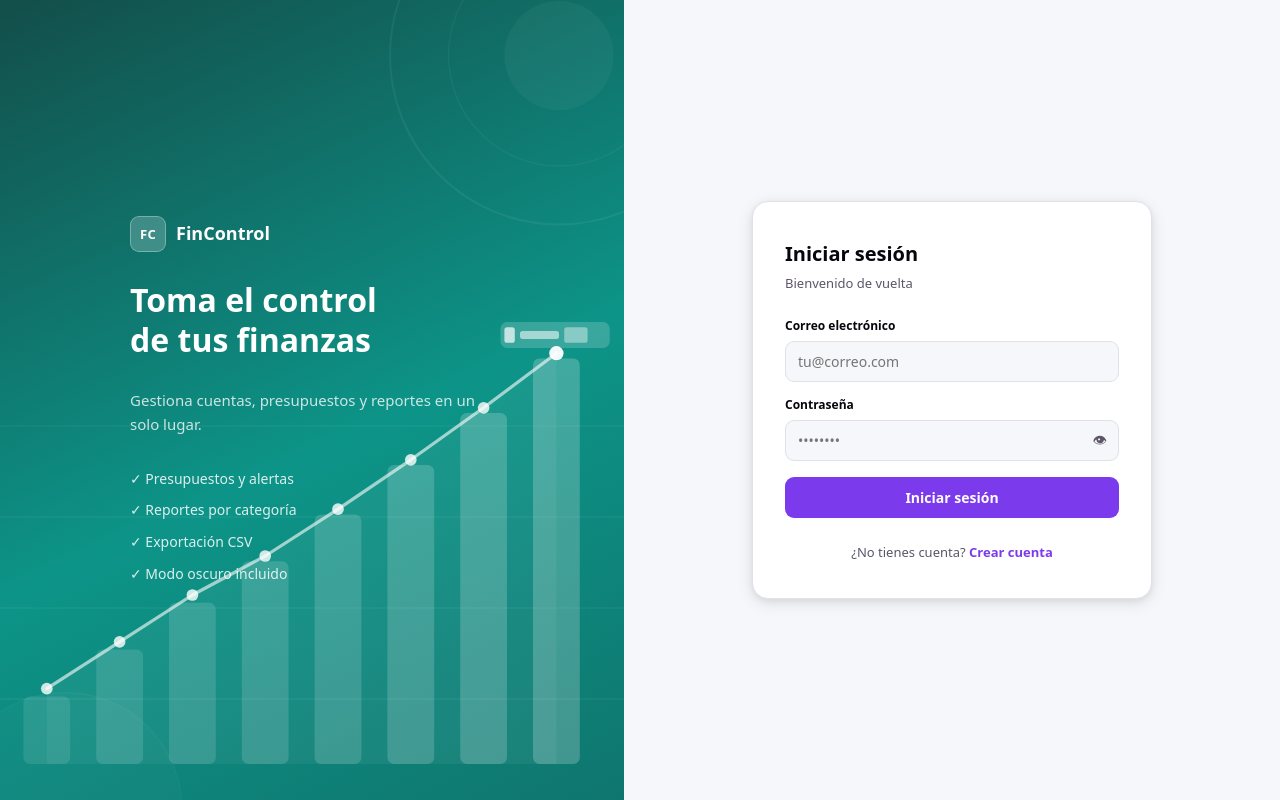
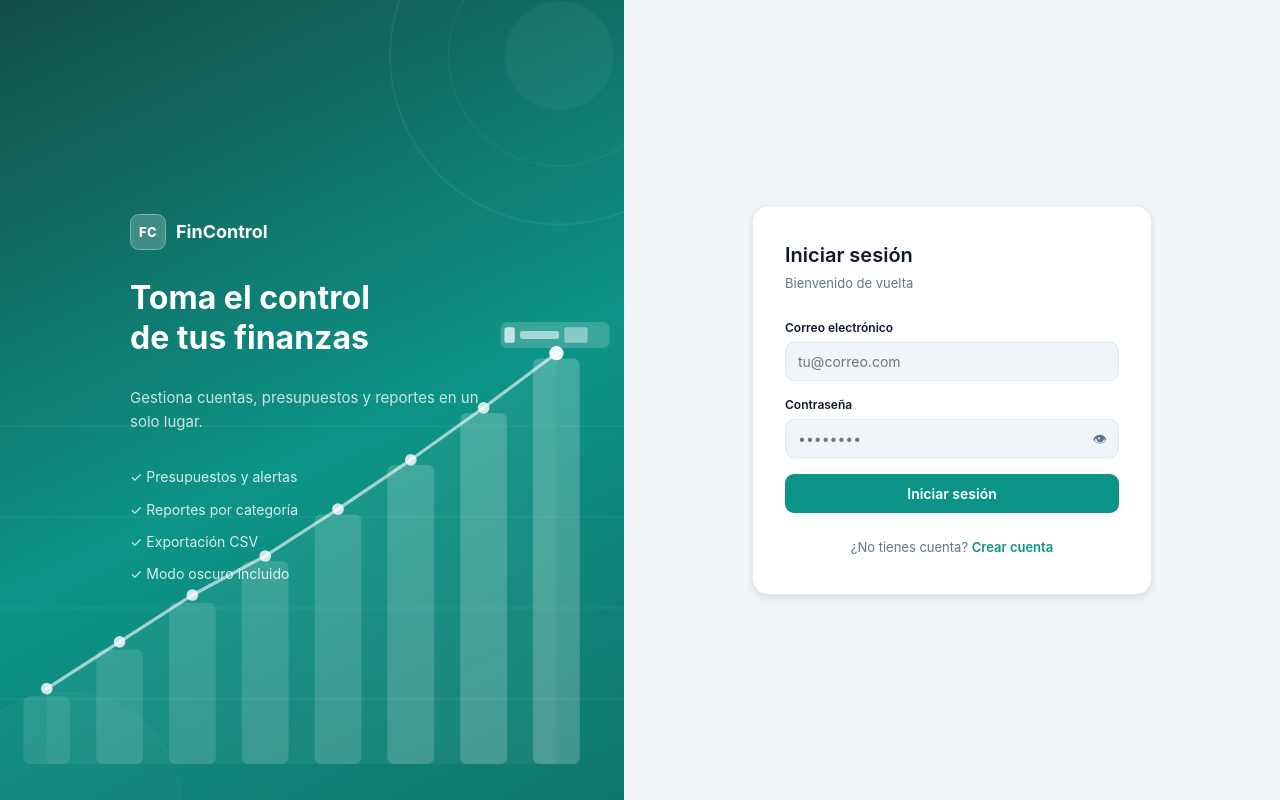
Before and after one commit to EmilianoAscencio/Frontend-FinControl, a Vue app: page /login in a window 1280 px wide. Built offline with nearby package versions, Linux system fonts and the light colour scheme; no server answers.

Commit message:
[ADDED]: modificaciones a style.css

```diff
--- a/src/style.css
+++ b/src/style.css
@@ -1,134 +1,266 @@
-/* Tema claro (por defecto) */
+/* ======================================================
+   FinControl — Design System
+   Inspirado en el estilo IMPULSO: teal, Inter, limpio
+   ====================================================== */
+
+/* ===== Tema claro ===== */
 :root {
-  --text:          #5c5668;
-  --text-h:        #08060d;
-  --bg:            #f5f7fa;
-  --bg-card:       #ffffff;
-  --border:        #e2e0e9;
-  --code-bg:       #eef0f5;
-  --accent:        #7c3aed;
-  --accent-soft:   #8b5cf6;
-  --accent-bg:     rgba(124, 58, 237, 0.08);
-  --accent-border: rgba(124, 58, 237, 0.3);
-  --shadow-sm:     0 1px 3px rgba(0,0,0,0.08), 0 1px 2px rgba(0,0,0,0.04);
-  --shadow-md:     0 4px 16px rgba(0,0,0,0.10), 0 2px 6px rgba(0,0,0,0.06);
-  --radius:        12px;
-  --sans:    system-ui, 'Segoe UI', Roboto, sans-serif;
-  --mono:    ui-monospace, Consolas, monospace;
-  font-family: var(--sans);
-  font-size: 15px;
-  line-height: 1.55;
+  --font: 'Inter', system-ui, -apple-system, sans-serif;
+  --mono: ui-monospace, 'Cascadia Code', Consolas, monospace;
+
+  /* Grises */
+  --text:       #64748b;
+  --text-h:     #0f172a;
+  --bg:         #f1f5f9;
+  --bg-card:    #ffffff;
+  --sidebar-bg: #ffffff;
+  --border:     #e2e8f0;
+  --muted:      #f8fafc;
+
+  /* Acento teal (IMPULSO style) */
+  --accent:         #0d9488;
+  --accent-soft:    #0f766e;
+  --accent-light:   #14b8a6;
+  --accent-bg:      rgba(13, 148, 136, 0.08);
+  --accent-bg2:     rgba(13, 148, 136, 0.14);
+  --accent-border:  rgba(13, 148, 136, 0.25);
+
+  /* Estado */
+  --success:     #16a34a;
+  --success-bg:  rgba(22, 163, 74, 0.09);
+  --danger:      #dc2626;
+  --danger-bg:   rgba(220, 38, 38, 0.08);
+  --warning:     #ca8a04;
+  --warning-bg:  rgba(202, 138, 4, 0.09);
+  --info:        #2563eb;
+  --info-bg:     rgba(37, 99, 235, 0.09);
+
+  /* Sombras */
+  --shadow-xs: 0 1px 2px rgba(0,0,0,0.04);
+  --shadow-sm: 0 1px 3px rgba(0,0,0,0.07), 0 1px 2px rgba(0,0,0,0.04);
+  --shadow-md: 0 4px 8px rgba(0,0,0,0.07), 0 2px 4px rgba(0,0,0,0.04);
+  --shadow-lg: 0 12px 24px rgba(0,0,0,0.09), 0 4px 8px rgba(0,0,0,0.05);
+
+  --radius:    10px;
+  --radius-lg: 14px;
+  --radius-xl: 18px;
+
+  font-family: var(--font);
+  font-size: 14px;
+  line-height: 1.6;
   color: var(--text);
   background: var(--bg);
   -webkit-font-smoothing: antialiased;
+  -moz-osx-font-smoothing: grayscale;
 }
 
-/* Tema oscuro (clase manual) */
+/* ===== Tema oscuro ===== */
 html.dark-mode {
-  --text:          #9ca3af;
-  --text-h:        #f3f4f6;
-  --bg:            #0f1117;
-  --bg-card:       #1a1d27;
-  --border:        #2a2d3a;
-  --code-bg:       #1a1d27;
-  --accent:        #a78bfa;
-  --accent-soft:   #c4b5fd;
-  --accent-bg:     rgba(167, 139, 250, 0.12);
-  --accent-border: rgba(167, 139, 250, 0.4);
-  --shadow-sm:     0 1px 3px rgba(0,0,0,0.3);
-  --shadow-md:     0 4px 16px rgba(0,0,0,0.4);
+  --text:       #94a3b8;
+  --text-h:     #f1f5f9;
+  --bg:         #0f172a;
+  --bg-card:    #1e293b;
+  --sidebar-bg: #1e293b;
+  --border:     #334155;
+  --muted:      #1e293b;
+
+  --accent:        #2dd4bf;
+  --accent-soft:   #5eead4;
+  --accent-light:  #99f6e4;
+  --accent-bg:     rgba(45, 212, 191, 0.09);
+  --accent-bg2:    rgba(45, 212, 191, 0.16);
+  --accent-border: rgba(45, 212, 191, 0.28);
+
+  --shadow-xs: 0 1px 2px rgba(0,0,0,0.25);
+  --shadow-sm: 0 1px 3px rgba(0,0,0,0.35);
+  --shadow-md: 0 4px 8px rgba(0,0,0,0.40);
+  --shadow-lg: 0 12px 24px rgba(0,0,0,0.50);
 }
 
-/* Reset */
+/* ===== Reset ===== */
 *, *::before, *::after { box-sizing: border-box; }
 body  { margin: 0; background: var(--bg); color: var(--text); }
 #app  { min-height: 100svh; display: flex; flex-direction: column; }
 
-h1, h2, h3, h4 { font-family: var(--sans); font-weight: 600; color: var(--text-h); margin: 0 0 8px; }
-h2 { font-size: 20px; }
-h3 { font-size: 16px; }
+h1, h2, h3, h4 {
+  font-family: var(--font);
+  font-weight: 600;
+  color: var(--text-h);
+  margin: 0 0 4px;
+  line-height: 1.35;
+}
+h2 { font-size: 18px; }
+h3 { font-size: 15px; }
 p  { margin: 0; }
 a  { color: var(--accent); text-decoration: none; }
 a:hover { text-decoration: underline; }
-input, button, select, textarea { font-family: var(--sans); font-size: 14px; }
+input, button, select, textarea { font-family: var(--font); }
 
-/* Card */
-.card { background: var(--bg-card); border: 1px solid var(--border); border-radius: var(--radius); box-shadow: var(--shadow-sm); padding: 24px; }
+/* ===== Card ===== */
+.card {
+  background: var(--bg-card);
+  border: 1px solid var(--border);
+  border-radius: var(--radius);
+  box-shadow: var(--shadow-sm);
+  padding: 20px;
+}
 
-/* Badge */
-.badge         { display: inline-flex; align-items: center; padding: 3px 10px; border-radius: 99px; font-size: 11px; font-weight: 600; }
-.badge-green   { background: rgba(22,163,74,.12);  color: #16a34a; }
-.badge-red     { background: rgba(220,38,38,.12);  color: #dc2626; }
-.badge-gray    { background: var(--accent-bg);      color: var(--accent); }
-.badge-yellow  { background: rgba(202,138,4,.12);  color: #ca8a04; }
-.badge-blue    { background: rgba(37,99,235,.12);  color: #2563eb; }
+/* ===== Badge ===== */
+.badge {
+  display: inline-flex;
+  align-items: center;
+  padding: 2px 9px;
+  border-radius: 99px;
+  font-size: 11px;
+  font-weight: 600;
+  letter-spacing: 0.02em;
+  white-space: nowrap;
+}
+.badge-green  { background: var(--success-bg);  color: #15803d; }
+.badge-red    { background: var(--danger-bg);   color: #dc2626; }
+.badge-gray   { background: var(--accent-bg);   color: var(--accent); }
+.badge-yellow { background: var(--warning-bg);  color: #a16207; }
+.badge-blue   { background: var(--info-bg);     color: #1d4ed8; }
 
-/* Page layout */
-.page-header { display: flex; align-items: flex-start; justify-content: space-between; gap: 12px; flex-wrap: wrap; }
-.page-sub    { font-size: 13px; color: var(--text); margin-top: 2px; }
+/* ===== Page layout ===== */
+.page-header {
+  display: flex;
+  align-items: flex-start;
+  justify-content: space-between;
+  gap: 12px;
+  flex-wrap: wrap;
+}
+.page-sub { font-size: 13px; color: var(--text); margin-top: 2px; }
 
-/* Buttons */
-.btn-primary          { padding: 9px 18px; border-radius: 8px; border: none; background: var(--accent); color: #fff; font-size: 14px; font-weight: 600; cursor: pointer; transition: background 0.2s; white-space: nowrap; }
-.btn-primary:hover    { background: var(--accent-soft); }
-.btn-primary:disabled { opacity: 0.55; cursor: not-allowed; }
+/* ===== Buttons ===== */
+.btn-primary {
+  display: inline-flex;
+  align-items: center;
+  gap: 6px;
+  padding: 8px 16px;
+  border-radius: 8px;
+  border: none;
+  background: var(--accent);
+  color: #fff;
+  font-size: 13px;
+  font-weight: 600;
+  cursor: pointer;
+  transition: background 0.15s, box-shadow 0.15s;
+  white-space: nowrap;
+}
+.btn-primary:hover    { background: var(--accent-soft); box-shadow: 0 2px 8px rgba(13,148,136,0.35); }
+.btn-primary:disabled { opacity: 0.5; cursor: not-allowed; box-shadow: none; }
 
-.btn-ghost              { padding: 5px 12px; border-radius: 6px; border: 1px solid var(--border); background: none; color: var(--text); font-size: 13px; cursor: pointer; transition: border-color 0.2s, color 0.2s; white-space: nowrap; }
-.btn-ghost:hover        { border-color: var(--accent); color: var(--accent); }
-.btn-ghost:disabled     { opacity: 0.55; cursor: not-allowed; }
-.btn-ghost-danger:hover { border-color: #dc2626; color: #dc2626; }
+.btn-ghost {
+  display: inline-flex;
+  align-items: center;
+  gap: 6px;
+  padding: 7px 13px;
+  border-radius: 8px;
+  border: 1px solid var(--border);
+  background: transparent;
+  color: var(--text);
+  font-size: 13px;
+  cursor: pointer;
+  transition: border-color 0.15s, color 0.15s, background 0.15s;
+  white-space: nowrap;
+}
+.btn-ghost:hover        { border-color: var(--accent); color: var(--accent); background: var(--accent-bg); }
+.btn-ghost:disabled     { opacity: 0.5; cursor: not-allowed; }
+.btn-ghost-danger:hover { border-color: var(--danger); color: var(--danger); background: var(--danger-bg); }
 
-/* Table */
-.table-card      { padding: 0; overflow: hidden; }
-.table-wrap      { overflow-x: auto; }
-table            { width: 100%; border-collapse: collapse; font-size: 14px; }
-th               { text-align: left; font-size: 11px; font-weight: 600; color: var(--text); text-transform: uppercase; letter-spacing: 0.05em; padding: 12px 16px; border-bottom: 1px solid var(--border); white-space: nowrap; background: var(--bg); }
-td               { padding: 13px 16px; border-bottom: 1px solid var(--border); color: var(--text-h); vertical-align: middle; }
+/* ===== Table ===== */
+.table-card  { padding: 0; overflow: hidden; }
+.table-wrap  { overflow-x: auto; -webkit-overflow-scrolling: touch; }
+table        { width: 100%; border-collapse: collapse; font-size: 13px; }
+th {
+  text-align: left;
+  font-size: 11px;
+  font-weight: 600;
+  color: var(--text);
+  text-transform: uppercase;
+  letter-spacing: 0.06em;
+  padding: 11px 16px;
+  border-bottom: 1px solid var(--border);
+  background: var(--muted);
+  white-space: nowrap;
+}
+td               { padding: 12px 16px; border-bottom: 1px solid var(--border); color: var(--text-h); vertical-align: middle; }
 tr:last-child td { border-bottom: none; }
 tr:hover td      { background: var(--accent-bg); }
-.row-actions     { display: flex; gap: 8px; }
+.row-actions     { display: flex; gap: 6px; }
 
-/* Paginación */
-.pagination { display: flex; align-items: center; gap: 12px; padding: 12px 16px; border-top: 1px solid var(--border); font-size: 13px; color: var(--text); flex-wrap: wrap; }
-.pagination select { padding: 4px 8px; border: 1px solid var(--border); border-radius: 6px; background: var(--bg); color: var(--text-h); font-size: 13px; cursor: pointer; }
-.pagination-info { flex: 1; }
-.pagination-btns { display: flex; gap: 4px; }
-.pagination-btns button { padding: 4px 10px; border: 1px solid var(--border); border-radius: 6px; background: none; color: var(--text); font-size: 13px; cursor: pointer; transition: border-color .15s, color .15s; }
+/* ===== Pagination ===== */
+.pagination {
+  display: flex; align-items: center; gap: 10px;
+  padding: 10px 16px; border-top: 1px solid var(--border);
+  font-size: 13px; color: var(--text); flex-wrap: wrap;
+}
+.pagination select { padding: 3px 8px; border: 1px solid var(--border); border-radius: 6px; background: var(--bg); color: var(--text-h); font-size: 12px; cursor: pointer; }
+.pagination-info   { flex: 1; font-size: 12px; }
+.pagination-btns   { display: flex; gap: 4px; }
+.pagination-btns button { padding: 4px 10px; border: 1px solid var(--border); border-radius: 6px; background: none; color: var(--text); font-size: 12px; cursor: pointer; transition: border-color .15s, color .15s; }
 .pagination-btns button:hover:not(:disabled) { border-color: var(--accent); color: var(--accent); }
 .pagination-btns button:disabled { opacity: 0.4; cursor: not-allowed; }
 
-/* Modal */
-.modal-backdrop  { position: fixed; inset: 0; background: rgba(0,0,0,0.45); display: flex; align-items: center; justify-content: center; z-index: 1000; padding: 16px; backdrop-filter: blur(2px); }
-.modal           { background: var(--bg-card); border: 1px solid var(--border); border-radius: 16px; box-shadow: var(--shadow-md); width: 100%; max-width: 460px; display: flex; flex-direction: column; overflow: hidden; max-height: 92vh; }
-.modal-lg        { max-width: 640px; }
-.modal-header    { display: flex; align-items: center; justify-content: space-between; padding: 20px 24px 16px; border-bottom: 1px solid var(--border); }
-.modal-header h3 { margin: 0; }
-.close-btn       { background: none; border: none; font-size: 16px; color: var(--text); cursor: pointer; padding: 4px; border-radius: 4px; line-height: 1; }
-.close-btn:hover { color: var(--text-h); }
-.modal-body      { padding: 20px 24px; display: flex; flex-direction: column; gap: 14px; overflow-y: auto; }
-.modal-footer    { display: flex; justify-content: flex-end; gap: 10px; padding: 16px 24px 20px; border-top: 1px solid var(--border); }
+/* ===== Modal ===== */
+.modal-backdrop {
+  position: fixed; inset: 0;
+  background: rgba(0,0,0,0.5);
+  display: flex; align-items: center; justify-content: center;
+  z-index: 1000; padding: 16px;
+  backdrop-filter: blur(4px);
+}
+.modal {
+  background: var(--bg-card);
+  border: 1px solid var(--border);
+  border-radius: var(--radius-lg);
+  box-shadow: var(--shadow-lg);
+  width: 100%; max-width: 460px;
+  display: flex; flex-direction: column;
+  overflow: hidden; max-height: 92vh;
+}
+.modal-lg     { max-width: 640px; }
+.modal-header { display: flex; align-items: center; justify-content: space-between; padding: 18px 22px 14px; border-bottom: 1px solid var(--border); }
+.modal-header h3 { margin: 0; font-size: 15px; }
+.close-btn {
+  background: none; border: none; font-size: 18px; color: var(--text);
+  cursor: pointer; border-radius: 6px; line-height: 1;
+  display: flex; align-items: center; justify-content: center;
+  width: 28px; height: 28px; transition: background 0.15s;
+}
+.close-btn:hover { background: var(--border); color: var(--text-h); }
+.modal-body   { padding: 18px 22px; display: flex; flex-direction: column; gap: 14px; overflow-y: auto; flex: 1; }
+.modal-footer { display: flex; justify-content: flex-end; gap: 8px; padding: 14px 22px 18px; border-top: 1px solid var(--border); }
 
-/* Form */
-.field                  { display: flex; flex-direction: column; gap: 5px; }
-.field label            { font-size: 13px; font-weight: 500; color: var(--text-h); }
+/* ===== Form fields ===== */
+.field                 { display: flex; flex-direction: column; gap: 5px; }
+.field label           { font-size: 12px; font-weight: 600; color: var(--text-h); }
 .field input,
-.field select           { padding: 9px 12px; border-radius: 8px; border: 1.5px solid var(--border); background: var(--bg); color: var(--text-h); font-size: 14px; outline: none; transition: border-color 0.2s; width: 100%; }
+.field select          { padding: 8px 11px; border-radius: 8px; border: 1.5px solid var(--border); background: var(--bg); color: var(--text-h); font-size: 14px; outline: none; transition: border-color 0.15s, box-shadow 0.15s; width: 100%; }
 .field input:focus,
-.field select:focus     { border-color: var(--accent); box-shadow: 0 0 0 3px var(--accent-bg); }
+.field select:focus    { border-color: var(--accent); box-shadow: 0 0 0 3px var(--accent-bg); }
 .field input:disabled,
-.field select:disabled  { opacity: 0.6; }
+.field select:disabled { opacity: 0.55; cursor: not-allowed; }
 
-/* States */
-.state-box  { display: flex; flex-direction: column; align-items: center; justify-content: center; gap: 12px; padding: 48px 24px; color: var(--text); font-size: 14px; text-align: center; }
-.empty-icon { font-size: 40px; margin: 0; }
-.spinner    { width: 28px; height: 28px; border: 3px solid var(--border); border-top-color: var(--accent); border-radius: 50%; animation: spin 0.7s linear infinite; }
+/* ===== States ===== */
+.state-box  { display: flex; flex-direction: column; align-items: center; justify-content: center; gap: 14px; padding: 52px 24px; color: var(--text); font-size: 14px; text-align: center; }
+.empty-icon { font-size: 42px; margin: 0; }
+.spinner    { width: 26px; height: 26px; border: 2.5px solid var(--border); border-top-color: var(--accent); border-radius: 50%; animation: spin 0.65s linear infinite; }
 @keyframes spin { to { transform: rotate(360deg); } }
-.error-msg  { font-size: 13px; color: #dc2626; margin: 0; padding: 10px 14px; background: rgba(220,38,38,0.06); border-radius: 8px; border: 1px solid rgba(220,38,38,0.2); }
+.error-msg  { font-size: 13px; color: var(--danger); margin: 0; padding: 10px 14px; background: var(--danger-bg); border-radius: 8px; border: 1px solid rgba(220,38,38,0.18); }
 
-/* Responsive */
-@media (max-width: 560px) {
-  .page-header          { flex-direction: column; align-items: flex-start; }
-  .btn-primary          { width: 100%; }
-  .modal-footer         { flex-direction: column-reverse; }
+/* ===== Responsive utilities ===== */
+@media (max-width: 640px) {
+  .page-header { flex-direction: column; align-items: stretch; }
+  .modal-backdrop { align-items: flex-end; padding: 0; }
+  .modal {
+    max-width: 100%;
+    max-height: 95vh;
+    border-radius: var(--radius-xl) var(--radius-xl) 0 0;
+  }
+  .modal-footer { flex-direction: column-reverse; }
   .modal-footer .btn-primary,
-  .modal-footer .btn-ghost { width: 100%; }
+  .modal-footer .btn-ghost { width: 100%; justify-content: center; }
+  h2 { font-size: 16px; }
 }
```
